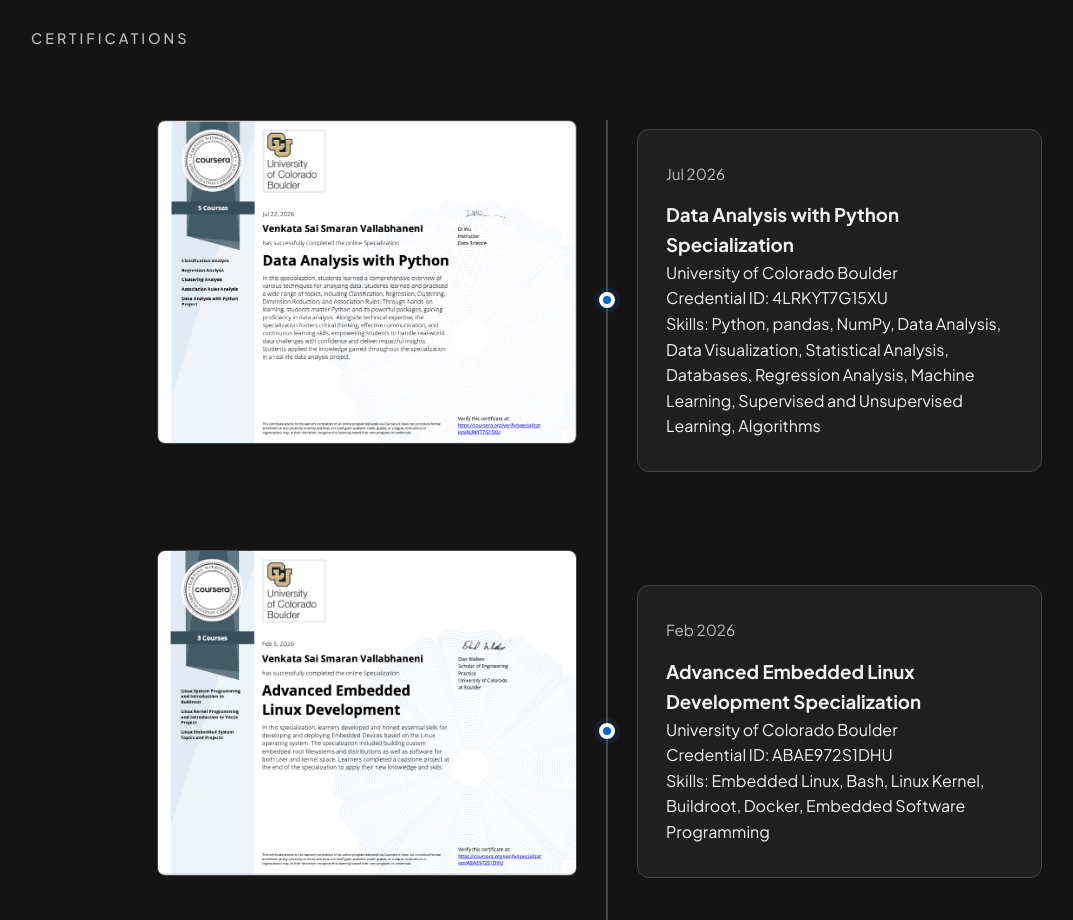
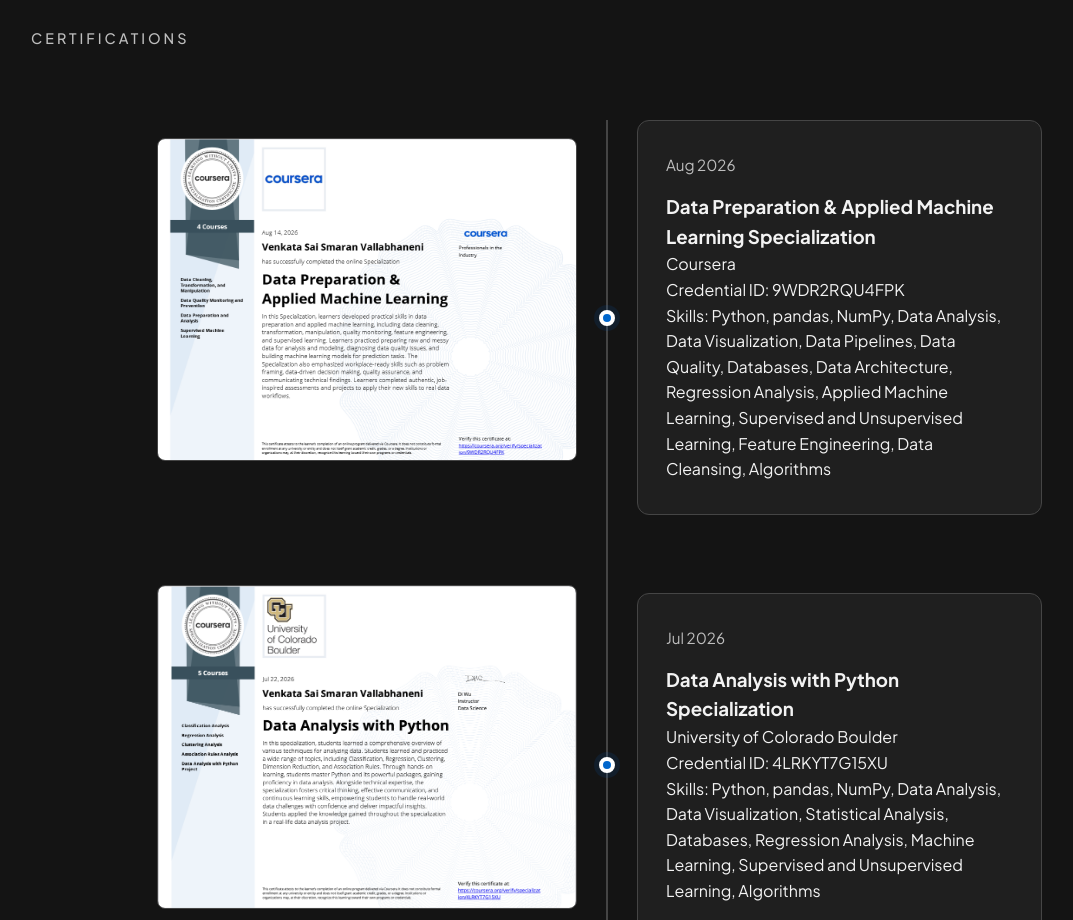
Before and after one commit to happysmaran/happysmaran.github.io, a plain HTML site: page index.html in a window 1280 px wide. Shown: the part 4720-5640 px from the top of the page, without its empty margins (33-1106 px from the left). Drawn offline with Linux system fonts and the light colour scheme.

Commit message:
Add Certificate

```diff
--- a/index.html
+++ b/index.html
@@ -430,6 +430,21 @@
             <h2 class="section-label">CERTIFICATIONS</h2>
             <div class="timeline">
 
+                <a href="https://www.coursera.org/account/accomplishments/specialization/9WDR2RQU4FPK" target="_blank" class="cert-item-link">
+                    <div class="exp-item cert-item">
+                        <div class="cert-preview">
+                            <img src="certificates/coursera_data_machine.png" alt="Data Preparation & Applied Machine Learning Specialization Certificate" class="cert-image">
+                        </div>
+                        <div class="exp-content">
+                            <div class="exp-date">Aug 2026</div>
+                            <h3>Data Preparation & Applied Machine Learning Specialization</h3>
+                            <p>Coursera<br>Credential ID: 9WDR2RQU4FPK</p>
+                            <p>Skills: Python, pandas, NumPy, Data Analysis, Data Visualization, Data Pipelines, Data Quality, Databases, Data Architecture, Regression Analysis, Applied Machine Learning, Supervised and Unsupervised Learning, Feature Engineering, Data Cleansing, Algorithms</p>
+                        </div>
+                        <div class="exp-dot"></div>
+                    </div>
+                </a>
+
                 <a href="https://www.coursera.org/account/accomplishments/specialization/4LRKYT7G15XU" target="_blank" class="cert-item-link">
                     <div class="exp-item cert-item">
                         <div class="cert-preview">
```
Also changed, not shown: certificates/coursera_data_machine.png (added).
